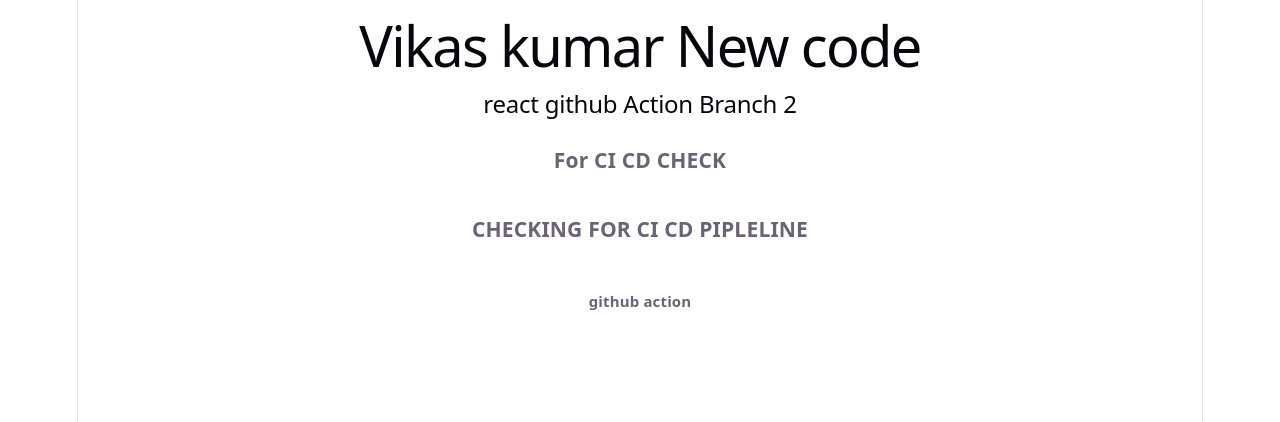
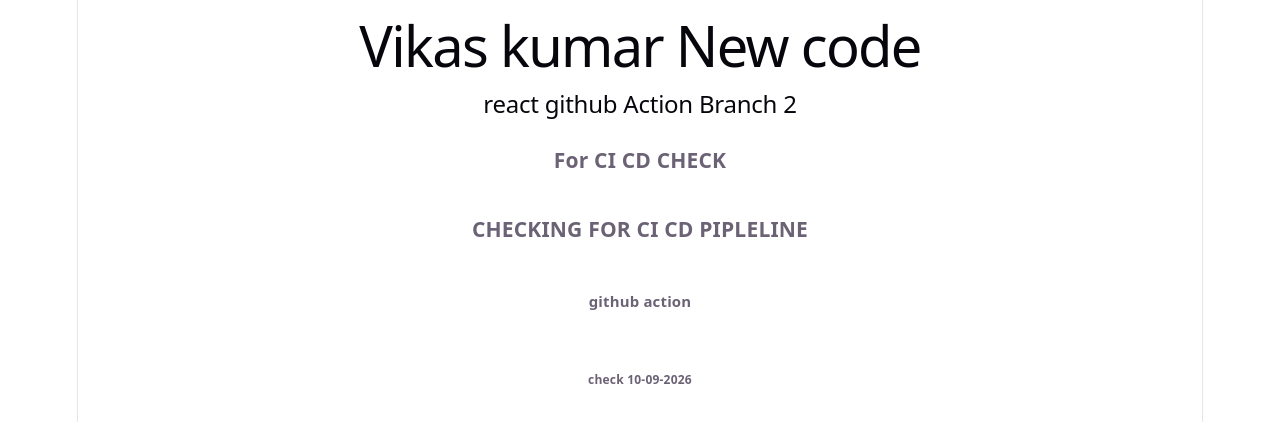
Before and after one commit to sdebyvikas/react-github-actions, a React (Vite) app: page / in a window 1280 px wide. Shown: the top 422 px of the page. Built offline with nearby package versions, Linux system fonts and the light colour scheme.

Commit message:
pipleline test

```diff
--- a/src/App.jsx
+++ b/src/App.jsx
@@ -8,6 +8,7 @@
    <h3>For CI CD CHECK </h3>
    <h3>CHECKING FOR CI CD PIPLELINE </h3>
    <h5> github action  </h5>
+   <h6>check 10-09-2026</h6>
 
    </>
   )
```
